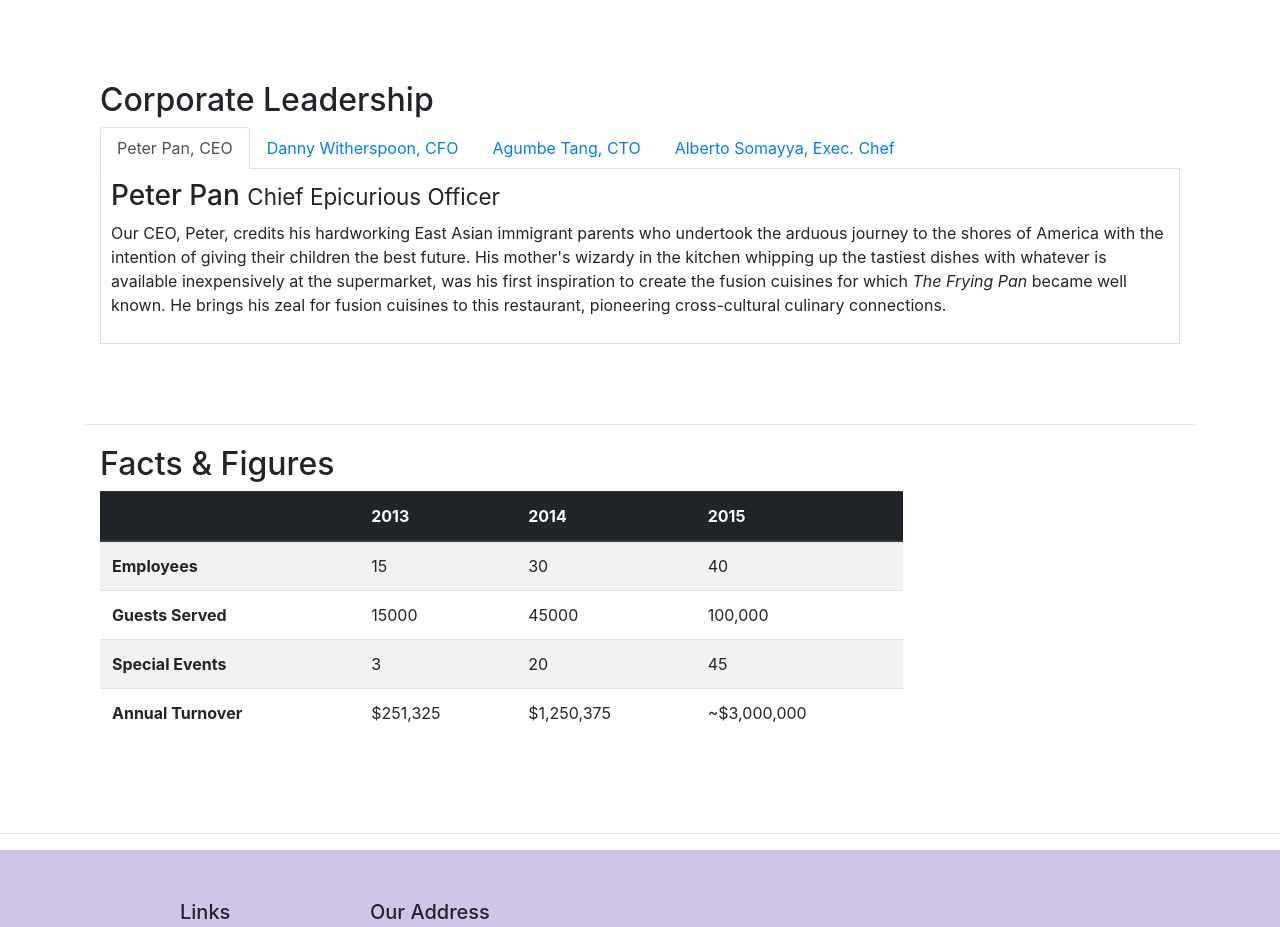
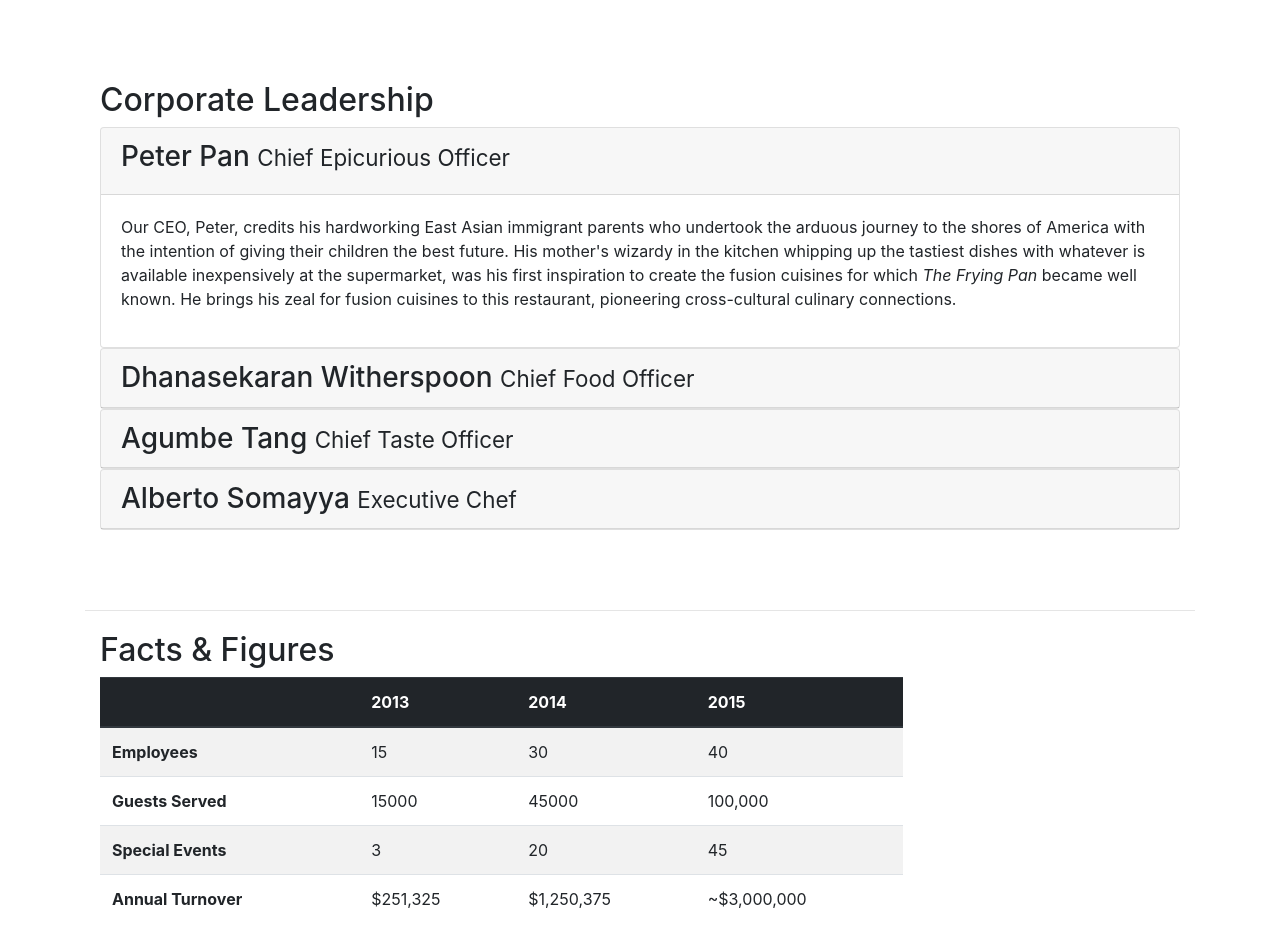
Before and after one commit to naren-mohan123/bootstrap-project, a website: page aboutus.html in a window 1280 px wide. Shown: the part 1120-2047 px from the top of the page. Drawn offline with nearby package versions, Linux system fonts and the light colour scheme.

Commit message:
accordion

```diff
--- a/aboutus.html
+++ b/aboutus.html
@@ -101,40 +101,71 @@
         <div class="row row-content">
             <div class="col-12">
                 <h2>Corporate Leadership</h2>
-                <ul class="nav nav-tabs">
-                    <li class="nav-item">
-                      <a class="nav-link active" href="#peter"
-                        role="tab" data-toggle="tab">Peter Pan, CEO</a>
-                    </li>
-                    <li class="nav-item">
-                      <a class="nav-link" href="#danny" role="tab"
-                        data-toggle="tab">Danny Witherspoon, CFO</a>
-                    </li>
-                    <li class="nav-item">
-                      <a class="nav-link" href="#agumbe"role="tab"
-                        data-toggle="tab">Agumbe Tang, CTO</a>
-                    </li>
-                    <li class="nav-item">
-                      <a class="nav-link" href="#alberto" role="tab"
-                        data-toggle="tab">Alberto Somayya, Exec. Chef</a>
-                    </li>
-                </ul>
-                <div class="tab-content">
-                    <div class="tab-pane fade show active" role="tabpanel" id="peter">
-                        <h3>Peter Pan <small>Chief Epicurious Officer</small></h3>
-                        <p class = "d-none d-sm-block" >Our CEO, Peter, credits his hardworking East Asian immigrant parents who undertook the arduous journey to the shores of America with the intention of giving their children the best future. His mother's wizardy in the kitchen whipping up the tastiest dishes with whatever is available inexpensively at the supermarket, was his first inspiration to create the fusion cuisines for which <em>The Frying Pan</em> became well known. He brings his zeal for fusion cuisines to this restaurant, pioneering cross-cultural culinary connections.</p>
+                <div id="accordion">
+                    <div class="card">
+                        <div class="card-header" role="tab" id = "peterhead">
+                            <h3 class="mb-0">
+                                <a data-toggle="collapse" data-target="#peter">
+                                    <h3>Peter Pan <small>Chief Epicurious Officer</small></h3>
+                                </a>
+                            </h3>
+                        </div>
+                        <div class="collapse show" id="peter" data-parent="#accordion">
+                            <div class="card-body">
+                                <p class = "d-none d-sm-block" >Our CEO, Peter, credits his hardworking East Asian immigrant parents who undertook the arduous journey to the shores of America with the intention of giving their children the best future. His mother's wizardy in the kitchen whipping up the tastiest dishes with whatever is available inexpensively at the supermarket, was his first inspiration to create the fusion cuisines for which <em>The Frying Pan</em> became well known. He brings his zeal for fusion cuisines to this restaurant, pioneering cross-cultural culinary connections.</p>
+
+                            </div>
+                        </div>
                     </div>
-                    <div class="tab-pane fade" role="tabpanel" id="danny">
-                        <h3>Dhanasekaran Witherspoon <small>Chief Food Officer</small></h3>
-                        <p class = "d-none d-sm-block">Our CFO, Danny, as he is affectionately referred to by his colleagues, comes from a long established family tradition in farming and produce. His experiences growing up on a farm in the Australian outback gave him great appreciation for varieties of food sources. As he puts it in his own words, <em>Everything that runs, wins, and everything that stays, pays!</em></p>
+
+                    <div class="card">
+                            <div class="card-header" role="tab" id="dannyhead">
+                            <h3 class="mb-0">
+                                <a class="collapsed" data-toggle="collapse" data-target="#danny">
+                                Dhanasekaran Witherspoon <small>Chief Food Officer</small>
+                                </a>
+                            </h3>
+                        </div>
+                        <div class="collapse" id="danny" data-parent="#accordion">
+                            <div class="card-body">
+                                <p class = "d-none d-sm-block">Our CFO, Danny, as he is affectionately referred to by his colleagues, comes from a long established family tradition in farming and produce. His experiences growing up on a farm in the Australian outback gave him great appreciation for varieties of food sources. As he puts it in his own words, <em>Everything that runs, wins, and everything that stays, pays!</em></p>
+
+                            </div>
+                        </div>
                     </div>
-                    <div class="tab-pane fade" role="tabpanel" id="agumbe">
-                        <h3>Agumbe Tang <small>Chief Taste Officer</small></h3>
-                        <p class = "d-none d-sm-block">Blessed with the most discerning gustatory sense, Agumbe, our CTO, personally ensures that every dish that we serve meets his exacting tastes. Our chefs dread the tongue lashing that ensues if their dish does not meet his exacting standards. He lives by his motto, <em>You click only if you survive my lick.</em></p>
+
+
+                    <div class="card">
+                            <div class="card-header" role="tab" id="agumbehead">
+                            <h3 class="mb-0">
+                                <a class="collapsed" data-toggle="collapse" data-target="#agumbe">
+                                Agumbe Tang <small>Chief Taste Officer</small>
+                                </a>
+                            </h3>
+                        </div>
+                        <div class="collapse" id="agumbe" data-parent="#accordion">
+                            <div class="card-body">
+                                <p class = "d-none d-sm-block">Blessed with the most discerning gustatory sense, Agumbe, our CTO, personally ensures that every dish that we serve meets his exacting tastes. Our chefs dread the tongue lashing that ensues if their dish does not meet his exacting standards. He lives by his motto, <em>You click only if you survive my lick.</em></p>
+
+                            </div>
+                        </div>
                     </div>
-                    <div class="tab-pane fade" role="tabpanel" id="alberto">
-                        <h3>Alberto Somayya <small>Executive Chef</small></h3>
-                        <p class = "d-none d-sm-block">Award winning three-star Michelin chef with wide International experience having worked closely with whos-who in the culinary world, he specializes in creating mouthwatering Indo-Italian fusion experiences. He says, <em>Put together the cuisines from the two craziest cultures, and you get a winning hit! Amma Mia!</em></p>
+
+
+                    <div class="card">
+                            <div class="card-header" role="tab" id="albertohead">
+                            <h3 class="mb-0">
+                                <a class="collapsed" data-toggle="collapse" data-target="#alberto">
+                                Alberto Somayya <small>Executive Chef</small>
+                                </a>
+                            </h3>
+                        </div>
+                        <div class="collapse" id="alberto" data-parent="#accordion">
+                            <div class="card-body">
+                                <p class = "d-none d-sm-block">Award winning three-star Michelin chef with wide International experience having worked closely with whos-who in the culinary world, he specializes in creating mouthwatering Indo-Italian fusion experiences. He says, <em>Put together the cuisines from the two craziest cultures, and you get a winning hit! Amma Mia!</em></p>
+
+                            </div>
+                        </div>
                     </div>
                 </div>
             </div>
```
